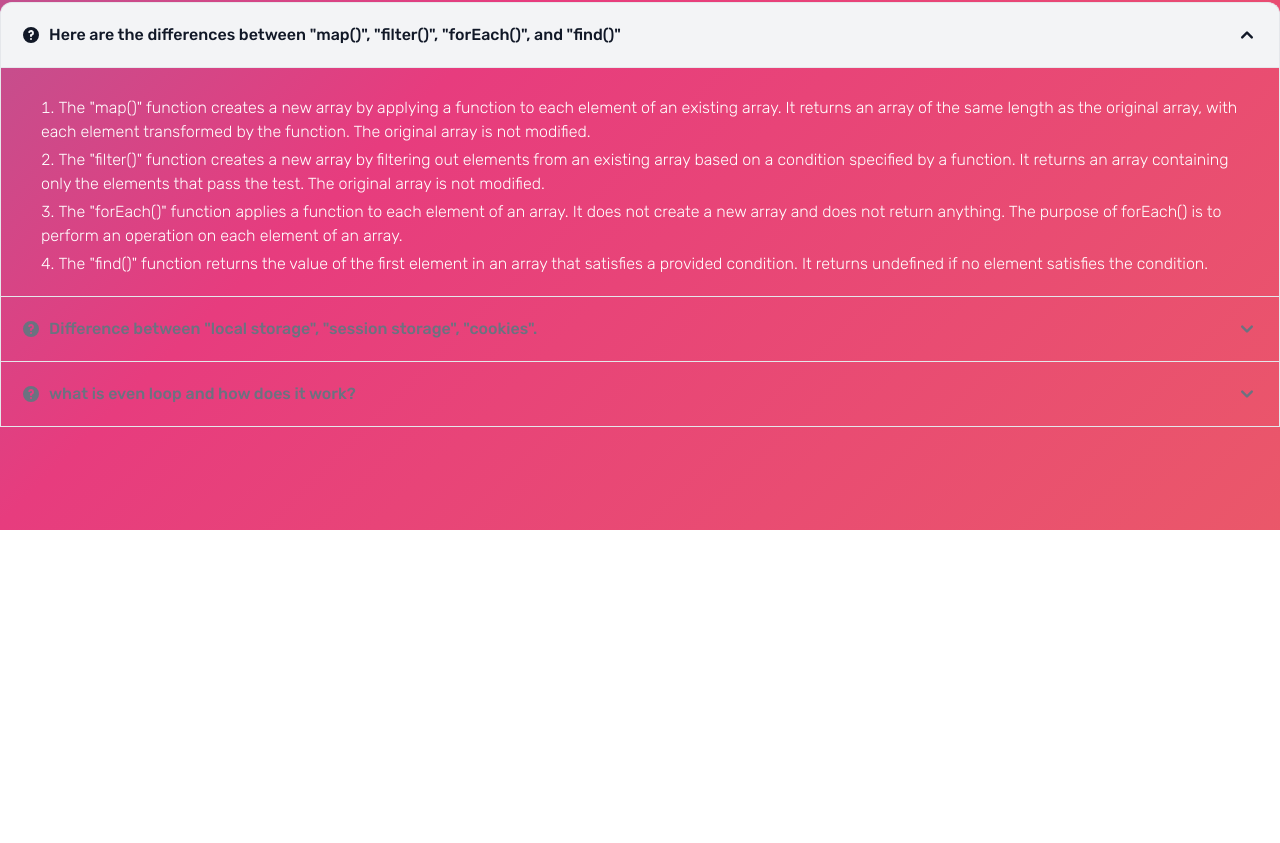
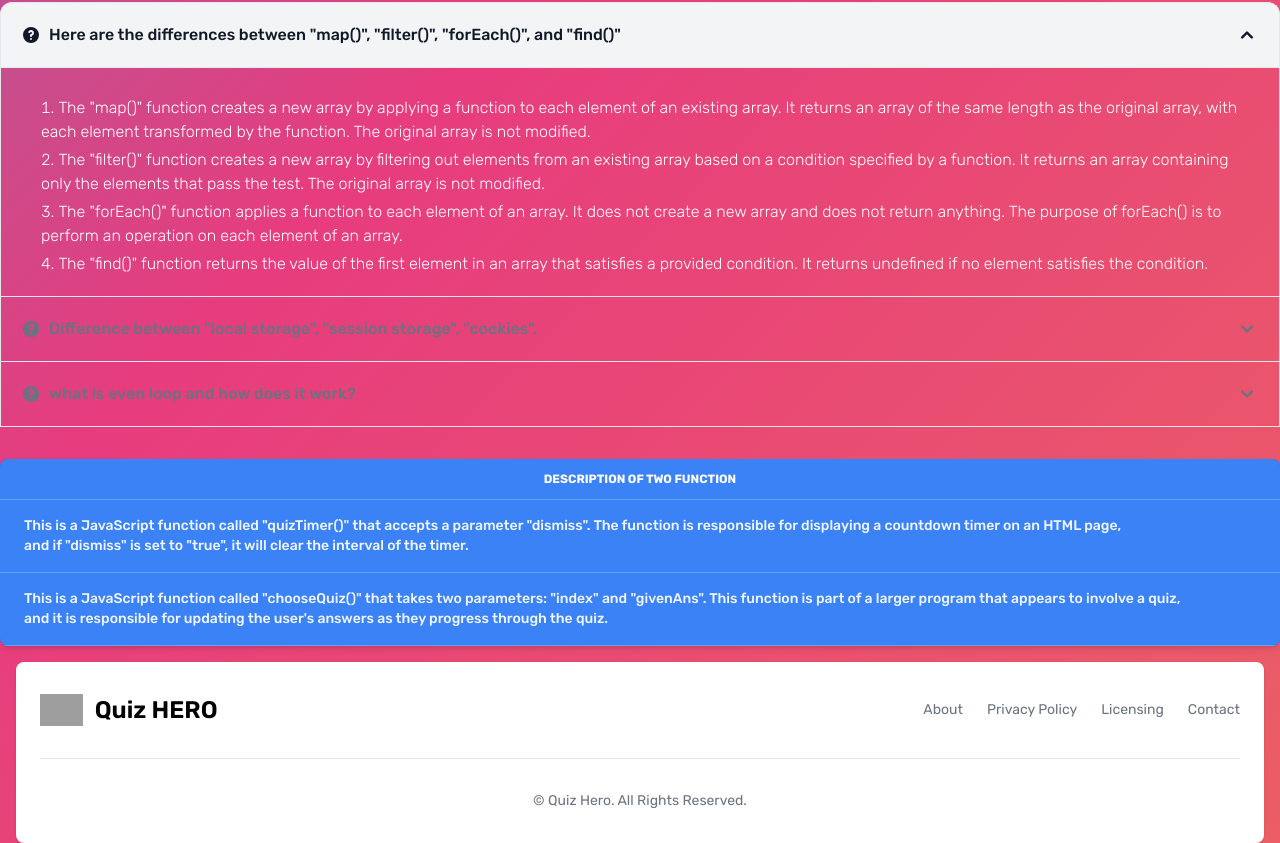
Before and after one commit to Robin-Ibn-Nur/Quiz-Hero, a plain HTML site: page blog.html in a window 1280 px wide. Shown: the part 270-1113 px from the top of the page. Before the commit the page ends 800 px from the top, so only its background shows below. Drawn offline with nearby package versions, Linux system fonts and the light colour scheme; grey boxes are pictures that could not be loaded.

Commit message:
finishing touch

```diff
--- a/blog.html
+++ b/blog.html
@@ -180,19 +180,87 @@
         <div id="accordion-open-body-3" class="hidden" aria-labelledby="accordion-open-heading-3">
             <div class="p-5 font-light border border-b-0 border-gray-200 dark:border-gray-700 dark:bg-gray-900">
                 <p class="mb-2 text-white">
-                An even loop is a type of loop in programming that allows code to be executed multiple times until a certain condition
-                is met. This type of loop is called an even loop because it will only execute the code if the looping variable is an
-                even number. The looping variable is usually a counter that starts at zero and is incremented by two until it reaches a
-                predetermined number. The code inside the loop will be executed each time the looping variable is an even number.
+                    An even loop is a type of loop in programming that allows code to be executed multiple times until a
+                    certain condition
+                    is met. This type of loop is called an even loop because it will only execute the code if the
+                    looping variable is an
+                    even number. The looping variable is usually a counter that starts at zero and is incremented by two
+                    until it reaches a
+                    predetermined number. The code inside the loop will be executed each time the looping variable is an
+                    even number.
                 </p>
             </div>
         </div>
     </div>
-
-
     <!-- accordian end -->
 
+    <div class="relative overflow-x-auto shadow-md sm:rounded-lg mt-8">
+        <table class="w-full text-sm text-left text-blue-100 dark:text-blue-100">
+            <thead class="text-xs text-white uppercase bg-blue-600 border-b border-blue-400 dark:text-white">
+                <tr>
+                    <th scope="col" class="px-6 py-3 bg-blue-500 text-center">
+                        Description of two function
+                    </th>
+                </tr>
+            </thead>
+            <tbody>
+                <tr class="bg-blue-600 border-b border-blue-400">
+                    <th scope="row"
+                        class="px-6 py-4 font-medium bg-blue-500 text-blue-50 whitespace-nowrap dark:text-blue-100">
+                        This is a JavaScript function called "quizTimer()" that accepts a parameter "dismiss". The
+                        function is
+                        responsible for
+                        displaying a countdown timer on an HTML page, <br> and if "dismiss" is set to "true", it will
+                        clear
+                        the interval
+                        of the timer.
+                    </th>
+                </tr>
+                <tr class="bg-blue-600 border-b border-blue-400">
+                    <th scope="row"
+                        class="px-6 py-4 font-medium bg-blue-500 text-blue-50 whitespace-nowrap dark:text-blue-100">
+                        This is a JavaScript function called "chooseQuiz()" that takes two parameters: "index" and
+                        "givenAns".
+                        This function
+                        is part of
+                        a larger program that appears to involve a quiz, <br> and it is responsible for updating the
+                        user's answers as
+                        they progress
+                        through the quiz.
+                    </th>
+                </tr>
 
+            </tbody>
+        </table>
+    </div>
+
+    <footer class="bg-white rounded-lg shadow dark:bg-gray-900 m-4">
+        <div class="w-full container mx-auto p-4 md:px-6 md:py-8">
+            <div class="sm:flex sm:items-center sm:justify-between">
+                <a href="https://flowbite.com/" class="flex items-center mb-4 sm:mb-0">
+                    <img src="https://flowbite.com/docs/images/logo.svg" class="h-8 mr-3" alt="Flowbite Logo" />
+                    <span class="self-center text-2xl font-semibold whitespace-nowrap dark:text-white">Quiz HERO</span>
+                </a>
+                <ul class="flex flex-wrap items-center mb-6 text-sm text-gray-500 sm:mb-0 dark:text-gray-400">
+                    <li>
+                        <a href="#" class="mr-4 hover:underline md:mr-6 ">About</a>
+                    </li>
+                    <li>
+                        <a href="#" class="mr-4 hover:underline md:mr-6">Privacy Policy</a>
+                    </li>
+                    <li>
+                        <a href="#" class="mr-4 hover:underline md:mr-6 ">Licensing</a>
+                    </li>
+                    <li>
+                        <a href="#" class="hover:underline">Contact</a>
+                    </li>
+                </ul>
+            </div>
+            <hr class="my-6 border-gray-200 sm:mx-auto dark:border-gray-700 lg:my-8" />
+            <span class="block text-sm text-gray-500 sm:text-center dark:text-gray-400">© <a
+                    href="https://flowbite.com/" class="hover:underline">Quiz Hero</a>. All Rights Reserved.</span>
+        </div>
+    </footer>
 
 
     <!-- flowbite js link -->
```
